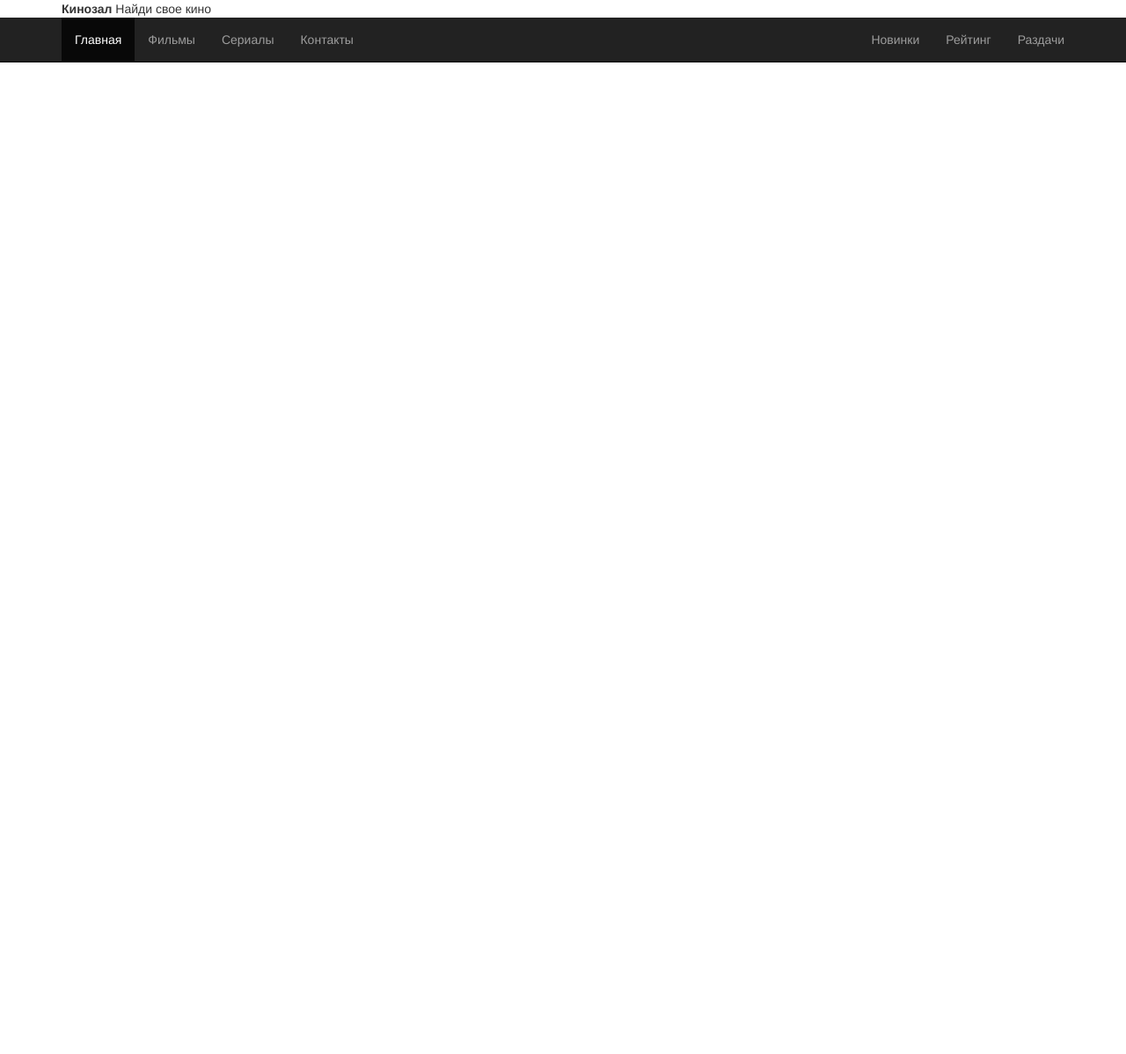
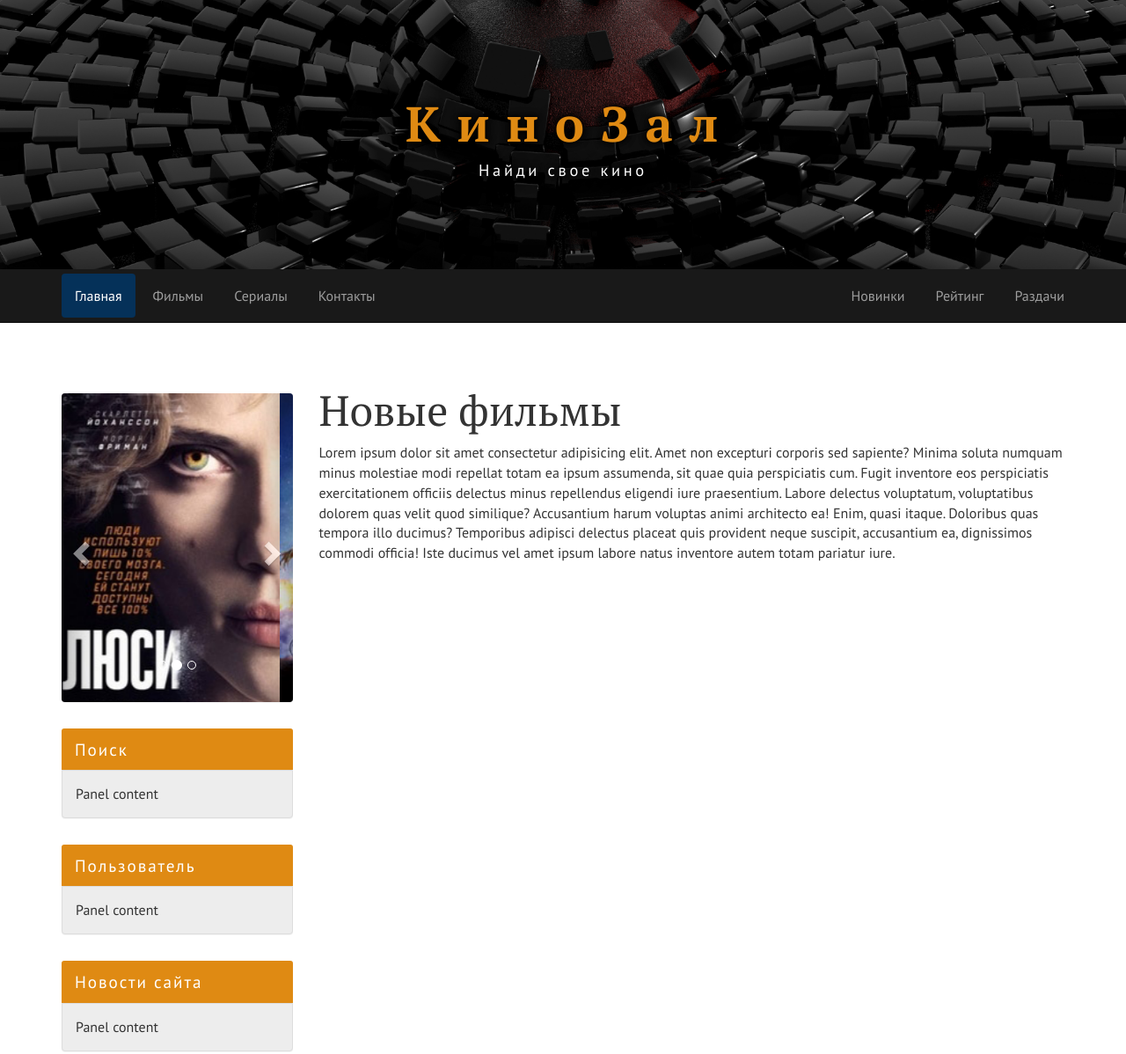
Before and after one commit to Cernikov/kinozal-template, a website: page index.html in a window 1280 px wide. Shown: the top 1198 px of the page at 88% size. Before the commit the page ends 800 px from the top, so only its background shows below. Drawn offline with Linux system fonts and the light colour scheme.

Commit message:
carousel

```diff
--- a/assets/scss/_bootstrap-theming.scss
+++ b/assets/scss/_bootstrap-theming.scss
@@ -1,7 +1,88 @@
-.navbar{
+
+
+.navbar-inverse {
   margin-bottom: 0;
+
+  background-color: darken($color-dark, 4%);
+
+  .navbar-nav {
+    > li > a {
+      transition: background-color 0.5s;
+
+      @include sm-min {
+        border-radius: 4px;
+      }
+      @include sm {
+        text-align: center;
+      }
+
+      &:focus,
+      &:hover {
+        background-color: $color-primary;
+      }
+    }
+    > .active > a {
+      background-color: $color-primary-dark;
+
+      &:focus,
+      &:hover {
+        background-color: $color-primary-light;
+      }
+    }
+  }
 }
 
-.navbar-nav>li{
+.navbar-left {
+  @include sm-min {
+    > li {
+      margin: 5px 5px 5px 0;
+    }
+  }
+  @include sm {
+    margin-bottom: 0; ;
+  }
+}
 
+.navbar-right {
+  @include sm-min {
+    > li {
+      margin: 5px 0 5px 5px;
+    }
+  }
+  @include sm {
+    margin-top: 0; ;
+  }
 }
+
+.navbar-header {
+  text-align: center;
+}
+.navbar-toggle {
+  float: none;
+
+  margin-right: 0;
+}
+
+.panel-info {
+  margin-bottom: $gap * 2;
+
+  border: none;
+  background-color: darken($color-light, 7%);
+}
+
+.panel-info > .panel-heading {
+  letter-spacing: 0.1em;
+
+  color: $color-light;
+  border: none;
+  background-color: $color-accent;
+
+  font-size: 1.2em;
+}
+
+
+
+.panel-body {
+  border: 1px solid $color-gray;
+  border-radius: 0 0 4px 4px;
+}
--- a/assets/scss/_common.scss
+++ b/assets/scss/_common.scss
@@ -0,0 +1,26 @@
+html {
+  overflow-y: scroll;
+
+  font-size: $font-size;
+}
+body {
+  font-family: $font-main;
+  font-size: $font-size;
+}
+a {
+  color: $color-primary;
+
+  &:hover,
+  &:focus {
+    text-decoration: none;
+
+    color: $color-accent;
+  }
+}
+
+h1 {
+  margin-top: -7px;
+
+  font-family: $font-header;
+  font-size: 3rem;
+}
--- a/assets/scss/_extends.scss
+++ b/assets/scss/_extends.scss
@@ -0,0 +1,9 @@
+%margin-bottom-lg {
+  margin-bottom: $gap * 5.33333333;
+}
+
+%text-shadow {
+  text-shadow: 0 0 5px darken($color-dark, 14%),
+  0 0 10px darken($color-dark, 14%),
+  0 0 20px darken($color-dark, 14%);
+}
--- a/assets/scss/_header.scss
+++ b/assets/scss/_header.scss
@@ -0,0 +1,47 @@
+.header {
+  @extend %margin-bottom-lg;
+}
+
+.header-logo {
+  padding: 100px 0;
+
+  text-align: center;
+
+  background-color: $color-dark;
+  background-image: url(../img/header-bg.jpg);
+  background-position: center;
+  background-size: cover;
+  &__title {
+    display: block;
+
+    color: $color-accent;
+
+    font-family: $font-header;
+
+    @extend %text-shadow;
+    @include xs-min {
+      margin-right: -0.28em;
+
+      letter-spacing: 0.33em;
+
+      font-size: 3.5rem;
+    }
+    @include xs {
+      letter-spacing: 0.2em;
+
+      font-size: 2.5rem;
+    }
+  }
+
+  &__description {
+    display: block;
+
+    letter-spacing: 0.2em;
+
+    color: $color-light;
+
+    font-size: 1.15em;
+
+    @extend %text-shadow;
+  }
+}
--- a/assets/scss/_main.scss
+++ b/assets/scss/_main.scss
@@ -0,0 +1,7 @@
+.main {
+  @extend %margin-bottom-lg;
+}
+
+.left-sidebar {
+  @extend %margin-bottom-lg;
+}
--- a/assets/scss/_mixins.scss
+++ b/assets/scss/_mixins.scss
@@ -9,13 +9,13 @@
 @mixin block-shortener($fz: 1rem, $lh: 1.5, $h: 70px, $l: 3) {
   display: -webkit-box;
   overflow: hidden;
+  -webkit-box-orient: vertical;
 
   height: $h;
 
   font-size: $fz;
   line-height: $fz * $lh;
 
-  -webkit-box-orient: vertical;
   -webkit-line-clamp: $l;
 }
 
--- a/assets/scss/_sidebar.scss
+++ b/assets/scss/_sidebar.scss
@@ -0,0 +1,15 @@
+.left-sidebar {
+  @extend %margin-bottom-lg;
+
+  .panel:last-of-type {
+    margin-bottom: 0;
+  }
+}
+.vertical-slider {
+  overflow: hidden;
+
+  border-radius: 4px;
+  img {
+    width: 100%;
+  }
+}
--- a/assets/scss/_skin.scss
+++ b/assets/scss/_skin.scss
@@ -1,4 +1,6 @@
 $color-primary: #165690;
+$color-primary-dark: #053159;
+$color-primary-light: #517ba2;
 $color-accent: #df8a13;
 $color-dark: #232323;
 $color-gray: darken(#ffffff, 13.5%);
--- a/assets/scss/_variables.scss
+++ b/assets/scss/_variables.scss
@@ -1,10 +1,8 @@
 $font-main: "PT Sans", sans-serif;
 $font-header: "PT Serif", serif;
 $font-size: 16px;
-
 $lg: 1200px;
 $md: 992px;
 $sm: 768px;
 $xs: 576px;
-
 $gap: 15px;
--- a/index.html
+++ b/index.html
@@ -4,8 +4,7 @@
 
 <head>
   <meta charset="UTF-8">
-  <meta name="viewport"
-        content="width=device-width, initial-scale=1.0, minimum-scale=1.0">
+  <meta name="viewport" content="width=device-width, initial-scale=1.0, minimum-scale=1.0">
   <meta http-equiv="X-UA-Compatible" content="ie=edge">
   <title>КиноЗал</title>
   <link href="libs/bootstrap/dist/css/bootstrap.min.css" rel="stylesheet">
@@ -19,21 +18,26 @@
   <![endif]-->
 </head>
 
+
+
 <body>
   <header class="header">
+
+    <div class="header-logo">
       <div class="container">
-                  <div class="header-logo">
-                        <strong class="header-logo__title">Кинозал</strong>
+        <strong class="header-logo__title">КиноЗал</strong>
         <span class="header-logo__description">Найди свое кино</span>
       </div>
     </div>
+
     <div class="header-menu">
 
       <nav class="navbar navbar-inverse navbar-static-top">
         <div class="container">
 
           <div class="navbar-header">
-                            <button type="button" class="navbar-toggle collapsed" data-toggle="collapse" data-target="#navbar-top" aria-expanded="false">
+            <button type="button" class="navbar-toggle collapsed" data-toggle="collapse" data-target="#navbar-top"
+              aria-expanded="false">
               <span class="sr-only">Toggle navigation</span>
               <span class="icon-bar"></span>
               <span class="icon-bar"></span>
@@ -62,6 +66,87 @@
     </div>
   </header>
 
+  <div class="container">
+    <div class="row">
+      <div class="main col-lg-9 col-lg-push-3 col-md-8 col-md-push-4">
+        <h1>Новые фильмы</h1>
+        <p>Lorem ipsum dolor sit amet consectetur adipisicing elit. Amet non excepturi corporis sed sapiente? Minima soluta numquam minus molestiae modi repellat totam ea ipsum assumenda, sit quae quia perspiciatis cum.
+        Fugit inventore eos perspiciatis exercitationem officiis delectus minus repellendus eligendi iure praesentium. Labore delectus voluptatum, voluptatibus dolorem quas velit quod similique? Accusantium harum voluptas animi architecto ea! Enim, quasi itaque.
+        Doloribus quas tempora illo ducimus? Temporibus adipisci delectus placeat quis provident neque suscipit, accusantium ea, dignissimos commodi officia! Iste ducimus vel amet ipsum labore natus inventore autem totam pariatur iure.</p>
+      </div>
+
+      <div class="left-sidebar col-lg-3 col-lg-pull-9 col-md-4 col-md-pull-8" >
+
+        <div class="vertical-slider panel panel-info">
+
+            <div id="vertical-carousel" class="carousel slide" data-ride="carousel">
+
+              <!-- Indicators -->
+              <ol class="carousel-indicators">
+                <li data-target="#vertical-carousel" data-slide-to="0" class="active"></li>
+                <li data-target="#vertical-carousel" data-slide-to="1"></li>
+                <li data-target="#vertical-carousel" data-slide-to="2"></li>
+              </ol>
+
+              <!-- Wrapper for slides -->
+              <div class="carousel-inner" role="listbox">
+                <div class="item active">
+                  <img src="assets/img/films/1263242.jpg" alt="film">
+                </div>
+                <div class="item">
+                  <img src="assets/img/films/1266931.jpg" alt="film">
+                </div>
+                <div class="item">
+                  <img src="assets/img/films/1289488.jpg" alt="film">
+                </div>
+              </div>
+
+              <!-- Controls -->
+              <a class="left carousel-control" href="#vertical-carousel" role="button" data-slide="prev">
+                <span class="glyphicon glyphicon-chevron-left" aria-hidden="true"></span>
+                <span class="sr-only">Previous</span>
+              </a>
+              <a class="right carousel-control" href="#vertical-carousel" role="button" data-slide="next">
+                <span class="glyphicon glyphicon-chevron-right" aria-hidden="true"></span>
+                <span class="sr-only">Next</span>
+              </a>
+          </div>
+        </div>
+
+        <div class="site-search panel panel-info">
+          <div class="panel-heading">Поиск</div>
+          <div class="panel-body">
+            Panel content
+          </div>
+        </div>
+
+        <div class="user-login panel panel-info">
+          <div class="panel-heading">Пользователь</div>
+          <div class="panel-body">
+            Panel content
+          </div>
+        </div>
+
+        <div class="site-news panel panel-info">
+          <div class="panel-heading">Новости сайта</div>
+          <div class="panel-body">
+            Panel content
+          </div>
+        </div>
+
+        <div class="top-films panel panel-info">
+          <div class="panel-heading">Рейтинг фильмов</div>
+          <div class="panel-body">
+            Panel content
+          </div>
+        </div>
+
+      </div>
+    </div>
+  </div>
+
+  <footer style="background-color: green;">footer</footer>
+
 
   <script src="libs/jquery/dist/jquery.min.js"></script>
   <script src="libs/bootstrap/dist/js/bootstrap.min.js"></script>
```
Also changed, not shown: .csscomb.json, assets/css/style.css. Lines whose indentation alone changed are shown as unchanged.
